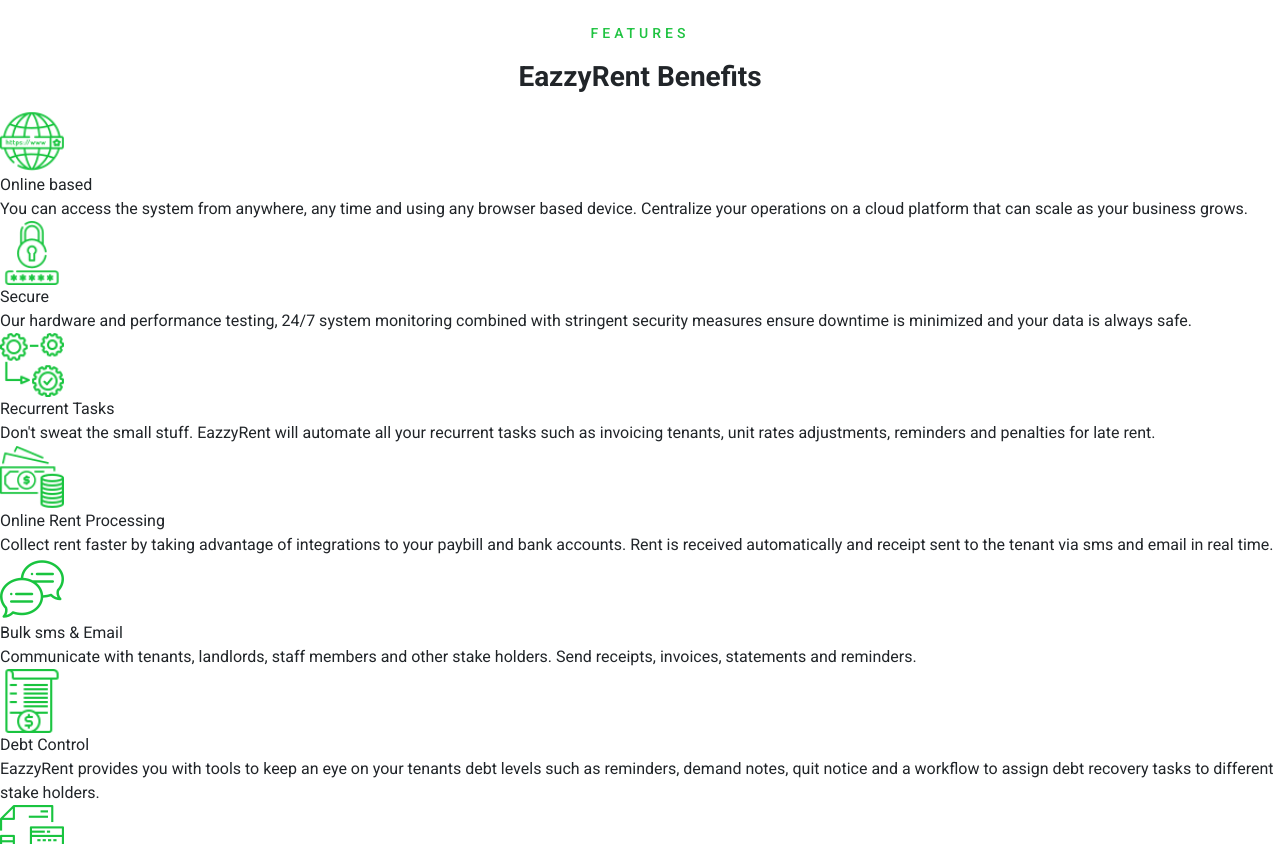
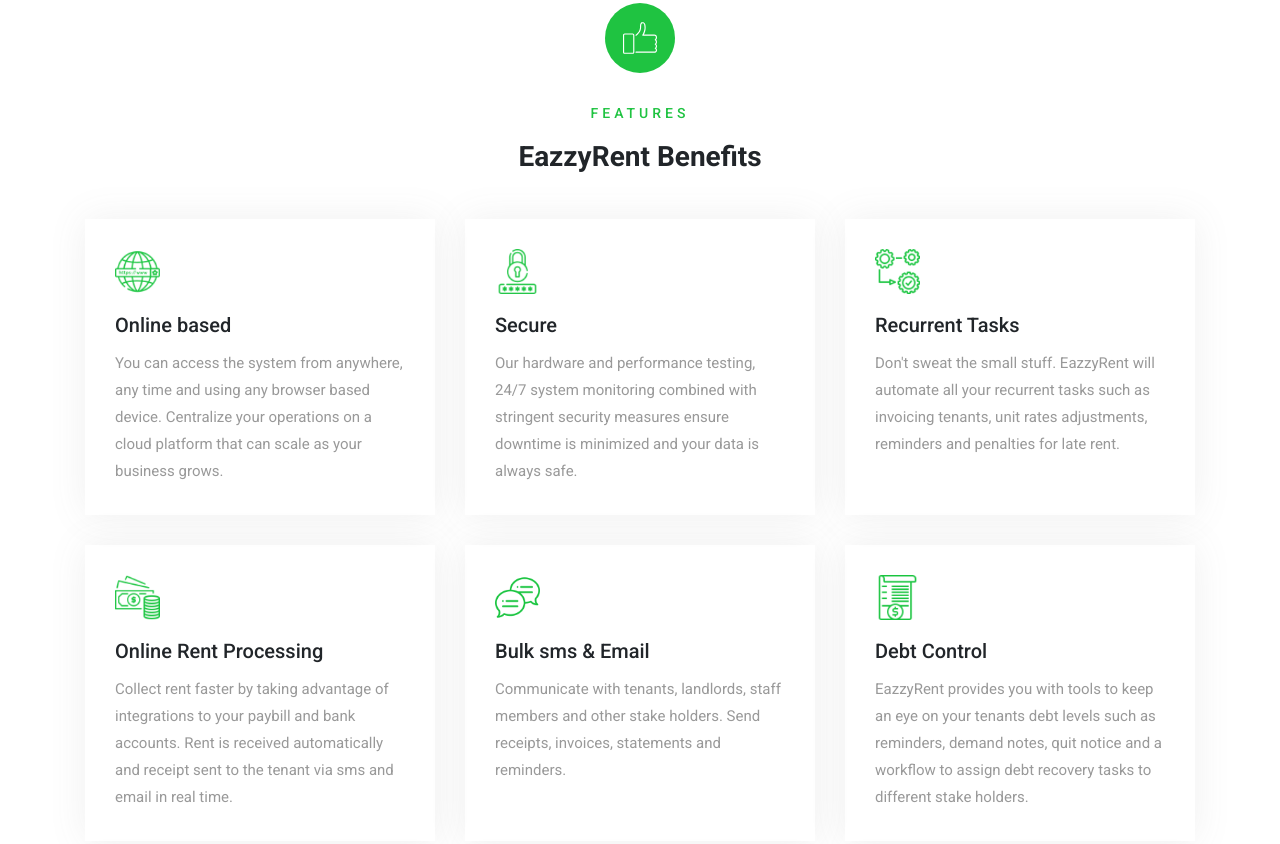
Before and after one commit to saddamcrr7/eazzyrent.com, a website: page index.html in a window 1280 px wide. Shown: the part 1735-2579 px from the top of the page. Drawn offline with nearby package versions, Linux system fonts and the light colour scheme.

Commit message:
add EazzyRent Benefits section style

```diff
--- a/index.html
+++ b/index.html
@@ -102,13 +102,11 @@
             <div class="c-section-icon">
                 <img src="./images/icons/mbri-like.svg" alt="" class="c-section-icon__image">
             </div>
-            <div class="o-testimonials__content">
-                <div class="o-testimonials__section-title">features</div>
-                <h2 class="o-testimonials__title">EazzyRent Benefits</h2>
-                <!-- <div class="o-testimonials__sub"> Don’t just take our word. Here's what our clients are saying</div> -->
+            <div class="o-features__content">
+                <div class="o-features__section-title">features</div>
+                <h2 class="o-features__title">EazzyRent Benefits</h2>
+                <!-- <div class="o-features__sub"> Don’t just take our word. Here's what our clients are saying</div> -->
             </div>
-        </div>
-
             <div class="o-features__row">
                 <div class="o-features__col">
                     <div class="c-feature">
@@ -116,7 +114,7 @@
                             <img src="./images/icons/online_based.png" alt="">
                         </div>
                         <div class="c-feature__title">Online based</div>
-                    <div class="c-features__sub">You can access the system from anywhere, any time and using any browser based device. Centralize your operations on a cloud platform that can scale as your business grows.</div>
+                        <div class="c-feature__sub">You can access the system from anywhere, any time and using any browser based device. Centralize your operations on a cloud platform that can scale as your business grows.</div>
                     </div>
                 </div>
                 <div class="o-features__col">
@@ -125,7 +123,7 @@
                             <img src="./images/icons/secure.png" alt="">
                         </div>
                         <div class="c-feature__title">Secure</div>
-                    <div class="c-features__sub">Our hardware and performance testing, 24/7 system monitoring combined with stringent security measures ensure downtime is minimized and your data is always safe.</div>
+                        <div class="c-feature__sub">Our hardware and performance testing, 24/7 system monitoring combined with stringent security measures ensure downtime is minimized and your data is always safe.</div>
                     </div>
                 </div>
                 <div class="o-features__col">
@@ -134,7 +132,7 @@
                             <img src="./images/icons/recurrent_tasks.png" alt="">
                         </div>
                         <div class="c-feature__title">Recurrent Tasks</div>
-                    <div class="c-features__sub">Don't sweat the small stuff. EazzyRent will automate all your recurrent tasks such as invoicing tenants, unit rates adjustments, reminders and penalties for late rent. </div>
+                        <div class="c-feature__sub">Don't sweat the small stuff. EazzyRent will automate all your recurrent tasks such as invoicing tenants, unit rates adjustments, reminders and penalties for late rent. </div>
                     </div>
                 </div>
                 <div class="o-features__col">
@@ -143,7 +141,7 @@
                             <img src="./images/icons/online_payments.png" alt="">
                         </div>
                         <div class="c-feature__title">Online Rent Processing</div>
-                    <div class="c-features__sub">Collect rent faster by taking advantage of integrations to your paybill and bank accounts. Rent is received automatically and receipt sent to the tenant via sms and email in real time. </div>
+                        <div class="c-feature__sub">Collect rent faster by taking advantage of integrations to your paybill and bank accounts. Rent is received automatically and receipt sent to the tenant via sms and email in real time. </div>
                     </div>
                 </div>
                 <div class="o-features__col">
@@ -152,7 +150,7 @@
                             <img src="./images/icons/sms_and_email.png" alt="">
                         </div>
                         <div class="c-feature__title">Bulk sms & Email</div>
-                    <div class="c-features__sub">Communicate with tenants, landlords, staff members and other stake holders. Send receipts, invoices, statements and reminders. </div>
+                        <div class="c-feature__sub">Communicate with tenants, landlords, staff members and other stake holders. Send receipts, invoices, statements and reminders. </div>
                     </div>
                 </div>
                 <div class="o-features__col">
@@ -161,7 +159,7 @@
                             <img src="./images/icons/debt_control.png" alt="">
                         </div>
                         <div class="c-feature__title">Debt Control</div>
-                    <div class="c-features__sub">EazzyRent provides you with tools to keep an eye on your tenants debt levels such as reminders, demand notes, quit notice and a workflow to assign debt recovery tasks to different stake holders. </div>
+                        <div class="c-feature__sub">EazzyRent provides you with tools to keep an eye on your tenants debt levels such as reminders, demand notes, quit notice and a workflow to assign debt recovery tasks to different stake holders. </div>
                     </div>
                 </div>
                 <div class="o-features__col">
@@ -170,7 +168,7 @@
                             <img src="./images/icons/landlord_statement.png" alt="">
                         </div>
                         <div class="c-feature__title">Landlord Statements</div>
-                    <div class="c-features__sub">Prepare landlord statements for the month at the click of a button. Capture expenses such as repairs, advances, loans, your management commission and see them reflect in the statement.</div>
+                        <div class="c-feature__sub">Prepare landlord statements for the month at the click of a button. Capture expenses such as repairs, advances, loans, your management commission and see them reflect in the statement.</div>
                     </div>
                 </div>
                 <div class="o-features__col">
@@ -179,7 +177,7 @@
                             <img src="./images/icons/accounts.png" alt="">
                         </div>
                         <div class="c-feature__title">Accounts</div>
-                    <div class="c-features__sub">Have a clear view of the health of your business without having to worry if the books are in order. Your transactions will be posted accurately and in real time to correct ledgers. </div>
+                        <div class="c-feature__sub">Have a clear view of the health of your business without having to worry if the books are in order. Your transactions will be posted accurately and in real time to correct ledgers. </div>
                     </div>
                 </div>
                 <div class="o-features__col">
@@ -188,7 +186,7 @@
                             <img src="./images/icons/marketing.png" alt="">
                         </div>
                         <div class="c-feature__title">Document Creation</div>
-                    <div class="c-features__sub">Spend less time on paper work. The system will auto generate landlord agreements, lease documents, notice to vacate, demand letters, quit notice and other documents. </div>
+                        <div class="c-feature__sub">Spend less time on paper work. The system will auto generate landlord agreements, lease documents, notice to vacate, demand letters, quit notice and other documents. </div>
                     </div>
                 </div>
                 <div class="o-features__col">
@@ -197,7 +195,7 @@
                             <img src="./images/icons/marketing.png" alt="">
                         </div>
                         <div class="c-feature__title">Marketing</div>
-                    <div class="c-features__sub">We advertise your vacant units on eazzyrent.com and remove them when occupied. Unlock the full potential of your business through analytics and insights. </div>
+                        <div class="c-feature__sub">We advertise your vacant units on eazzyrent.com and remove them when occupied. Unlock the full potential of your business through analytics and insights. </div>
                     </div>
                 </div>
                 <div class="o-features__col">
@@ -206,7 +204,7 @@
                             <img src="./images/icons/reports.png" alt="">
                         </div>
                         <div class="c-feature__title">Reports</div>
-                    <div class="c-features__sub"> Get a snapshot of what is happening through charts and graphs. Narrow information to what you specifically need from a wide array of available reports. </div>
+                        <div class="c-feature__sub"> Get a snapshot of what is happening through charts and graphs. Narrow information to what you specifically need from a wide array of available reports. </div>
                     </div>
                 </div>
                 <div class="o-features__col">
@@ -215,7 +213,8 @@
                            <img src="./images/icons/support.png" alt="">
                         </div>
                         <div class="c-feature__title">Support</div>
-                    <div class="c-features__sub"> Get support when you need it. We provide you with multiple support channels such as phone calls, email, QA and chat to keep your business moving. </div>
+                        <div class="c-feature__sub"> Get support when you need it. We provide you with multiple support channels such as phone calls, email, QA and chat to keep your business moving. </div>
+                    </div>
                 </div>
             </div>
         </div>
--- /dev/null
+++ b/styles/scss/05-objects/_objects.features.scss
@@ -0,0 +1,51 @@
+.o-features {
+    padding-top: 80px;
+    padding-bottom: 80px;
+
+    &__container {
+        @include make-container();
+        @include make-container-max-widths();
+    }
+
+    &__row {
+        @include make-row();
+    }
+
+    &__col {
+        @include make-col-ready();
+        margin-top: 30px;
+
+        @include media-breakpoint-up(md) {
+            @include make-col(6)
+        }
+
+        @include media-breakpoint-up(md) {
+            @include make-col(4)
+        }
+    }
+
+    &__content {
+        text-align: center;
+    }
+
+    &__section-title {
+        font-size: 14px;
+        letter-spacing: 4px;
+        color: $color-violet;
+        font-weight: 500;
+        text-transform: uppercase;
+        margin-bottom: 16px;
+    }
+
+    &__title {
+        font-size: 28px;
+        font-weight: 700;
+        margin-bottom: 16px;
+    }
+
+    &__sub {
+        font-size: 15px;
+        color: $color-grey;
+        margin-bottom: 20px;
+    }
+}
--- /dev/null
+++ b/styles/scss/06-components/_components.feature.scss
@@ -0,0 +1,26 @@
+.c-feature {
+    height: 100%;
+    padding: 30px;
+    box-shadow: 0 0 35px rgba(112, 112, 112, 0.1);
+
+    &__icon {
+        margin-bottom: 16px;
+
+        img {
+            width: 45px;
+            height: 45px;
+        }
+    }
+
+    &__title {
+        font-size: 20px;
+        font-weight: $font-weight-medium;
+        margin-bottom: 10px;
+    }
+
+    &__sub {
+        font-size: 15px;
+        color: $color-grey;
+        line-height: 1.8;
+    }
+}
--- a/styles/scss/main.scss
+++ b/styles/scss/main.scss
@@ -50,6 +50,7 @@
 @import '05-objects/objects.priching';
 @import '05-objects/objects.contact';
 @import '05-objects/objects.faq';
+@import '05-objects/objects.features';
 
 // 06. Components
 @import '06-components/components.navbar';
@@ -60,6 +61,7 @@
 @import '06-components/components.checkbox';
 @import '06-components/components.faq';
 @import '06-components/components.section-icon';
+@import '06-components/components.feature';
 
 // 99. Utilities
 @import '99-utilities/utilities.clearfix';
```
Also changed, not shown: styles/css/main.css, 1 other file. Lines whose indentation alone changed are shown as unchanged.
